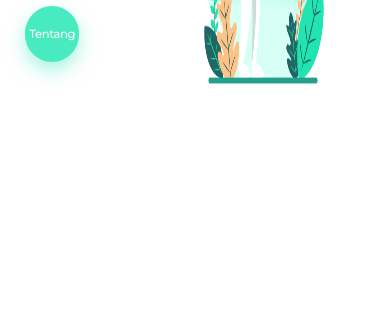
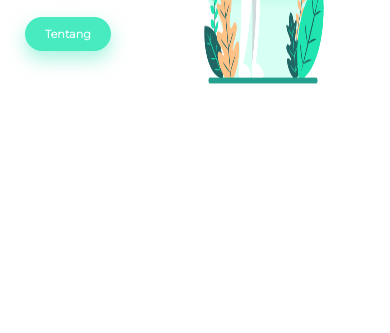
Before and after one commit to AdyPutra3234/corona-LandingPage, a website built with webpack: page src/index.html in a window 390 px wide. Shown: the part 511-844 px from the top of the page. Built offline with nearby package versions, Linux system fonts and the light colour scheme.

Commit message:
edit heroComp.css , create responsive button component

```diff
--- a/src/script/components/buttonComp/buttonComp.css
+++ b/src/script/components/buttonComp/buttonComp.css
@@ -1,7 +1,7 @@
 .button-wrapper a {
-    width: 40%;
-    height: 3.5em;
+    width: max-content;
     display: flex;
+    padding: 20px 30px;
     margin-top: 20px;
     border: none;
     box-shadow: 0 8px 18px rgba(78, 235, 194, 0.5);
@@ -15,3 +15,9 @@
     color: white !important;
     font-weight: 700;
 }
+
+@media (max-width: 700px) {
+    .button-wrapper a {
+        padding: 10px 20px;
+    }
+}
--- a/src/script/components/heroComp/heroComp.css
+++ b/src/script/components/heroComp/heroComp.css
@@ -8,8 +8,7 @@
 
 .hero img {
     display: inline-block;
-    width: 60%;
-    height: 50%;
+    width: 50%;
 }
 
 .hero .text-banner {
@@ -35,4 +34,9 @@
     .hero .text-banner p {
         font-size: 0.7em;
     }
+
+    .hero img {
+        width: 60%;
+        height: 50%;
+    }
 }
```
